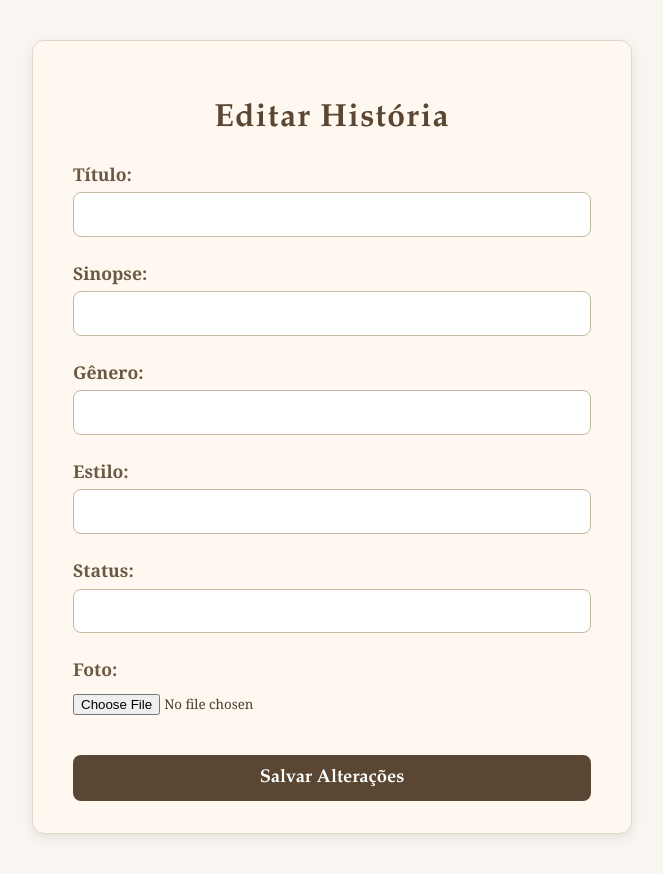
After one commit to gallineci/capitular, a Django app: template templates/historia/editar.html in a window 1280 px wide. The commit adds this page. Shown: the whole page, without its empty margins (308-971 px from the left). Run offline with Django 3.2, Linux system fonts and the light colour scheme; the template is opened without the code that fills it, so the values that code supplies are empty, except form fields; tables that the repository leaves empty hold one stand-in row (values such as "Sample post"); form fields are guessed from the names that the template uses.

Commit message:
foto ok (acho q o servidor q tava se fazendo); delecao e edicao implementados

```diff
--- a/historia/urls.py
+++ b/historia/urls.py
@@ -4,5 +4,7 @@ from historia.views import *
 urlpatterns = [
     path ('',ListarHistorias.as_view(), name = 'listar-historias'),
     path ('novo/', CriarHistorias.as_view(), name='criar-historias'),
+    path ('<int:pk>/', EditarHistoria.as_view(), name='editar-historia'),
+    path ('deletar/<int:pk>/', DeletarHistoria.as_view(), name='deletar-historia'),
     path ('fotos/<str:arquivo>/', FotoHistoria.as_view(), name='foto-historia'),
 ]
--- /dev/null
+++ b/templates/historia/editar.html
@@ -0,0 +1,138 @@
+<!DOCTYPE html>
+<html lang="pt-BR">
+<head>
+  <meta charset="UTF-8" />
+  <meta name="viewport" content="width=device-width, initial-scale=1" />
+  <title>Editar História</title>
+  <style>
+    body {
+      background-color: #f9f5f0;
+      font-family: "Georgia", serif;
+      color: #3e3e3e;
+      margin: 40px 20px;
+      display: flex;
+      justify-content: center;
+    }
+
+    h2 {
+      color: #5a4632;
+      font-weight: 700;
+      font-size: 2rem;
+      margin-bottom: 1.5rem;
+      text-align: center;
+      font-family: "Palatino Linotype", serif;
+      letter-spacing: 0.04em;
+      text-transform: capitalize;
+      width: 100%;
+      max-width: 600px;
+    }
+
+    form {
+      background-color: #fff8f0;
+      padding: 2rem 2.5rem;
+      border-radius: 12px;
+      box-shadow: 0 4px 12px rgb(0 0 0 / 0.08);
+      border: 1px solid #e1d7c6;
+      width: 100%;
+      max-width: 600px;
+      box-sizing: border-box;
+    }
+
+    label {
+      display: block;
+      margin-top: 1.5rem;
+      font-weight: 600;
+      color: #6b5a43;
+      font-size: 1.1rem;
+    }
+
+    input[type="text"],
+    textarea,
+    select {
+      width: 100%;
+      padding: 0.65rem 0.8rem;
+      margin-top: 0.4rem;
+      border: 1.5px solid #c4b9a4;
+      border-radius: 8px;
+      font-family: "Georgia", serif;
+      font-size: 1rem;
+      color: #4a3b29;
+      resize: vertical;
+      box-sizing: border-box;
+      transition: border-color 0.3s ease;
+    }
+
+    input[type="text"]:focus,
+    textarea:focus,
+    select:focus {
+      border-color: #5a4632;
+      outline: none;
+      box-shadow: 0 0 5px rgb(90 70 50 / 0.3);
+    }
+
+    input[type="file"] {
+      margin-top: 0.8rem;
+      font-family: "Georgia", serif;
+      color: #4a3b29;
+    }
+
+    button {
+      margin-top: 2.5rem;
+      width: 100%;
+      padding: 12px;
+      background-color: #5a4632;
+      color: white;
+      border: none;
+      border-radius: 8px;
+      font-size: 1.15rem;
+      font-weight: 700;
+      cursor: pointer;
+      transition: background-color 0.3s ease;
+      font-family: "Palatino Linotype", serif;
+    }
+
+    button:hover {
+      background-color: #7a5c3a;
+    }
+  </style>
+</head>
+<body>
+
+  <form action="" method="post" enctype="multipart/form-data">
+    <h2>Editar História</h2>
+    {% csrf_token %}
+
+    <label for="titulo">Título:</label>
+    {{ form.titulo }}
+
+    <label for="sinopse">Sinopse:</label>
+    {{ form.sinopse }}
+
+    <label for="genero">Gênero:</label>
+    {{ form.genero }}
+
+    <label for="estilo">Estilo:</label>
+    {{ form.estilo }}
+
+    <label for="status">Status:</label>
+    {{ form.status }}
+
+    <label for="foto">Foto:</label>
+    {{ form.foto }}
+
+    <button type="submit">Salvar Alterações</button>
+
+    {% if form.errors %}
+      <div style="color: red; margin-top: 20px;">
+        <strong>Erros encontrados:</strong>
+        <ul>
+          {% for field, error_list in form.errors.items %}
+            <li><strong>{{ field|title }}:</strong> {{ error_list|join:", " }}</li>
+          {% endfor %}
+        </ul>
+      </div>
+    {% endif %}
+  </form>
+
+</body>
+</html>
--- a/templates/historia/listar.html
+++ b/templates/historia/listar.html
@@ -184,8 +184,8 @@
         </div>
 
         <div class="btn-group">
-          <a href="{{ historia.id }}" class="btn btn-outline-primary">Editar</a>
-          <a href="deletar/{{ historia.id }}" class="btn btn-danger">Excluir</a>
+          <a href="{% url 'editar-historia' historia.id %}" class="btn btn-outline-primary">Editar</a>
+          <a href="{% url 'deletar-historia' historia.id %}" class="btn btn-danger">Excluir</a>
         </div>
       </div>
     {% empty %}
```
Also changed, not shown: historia/views.py (+10 -10 lines), templates/historia/deletar.html (added, +106 -0 lines), media/historia/fotos/audi_S5_SR66.jpeg (added), media/historia/fotos/fiat-mobi-2023.jpg (added).
